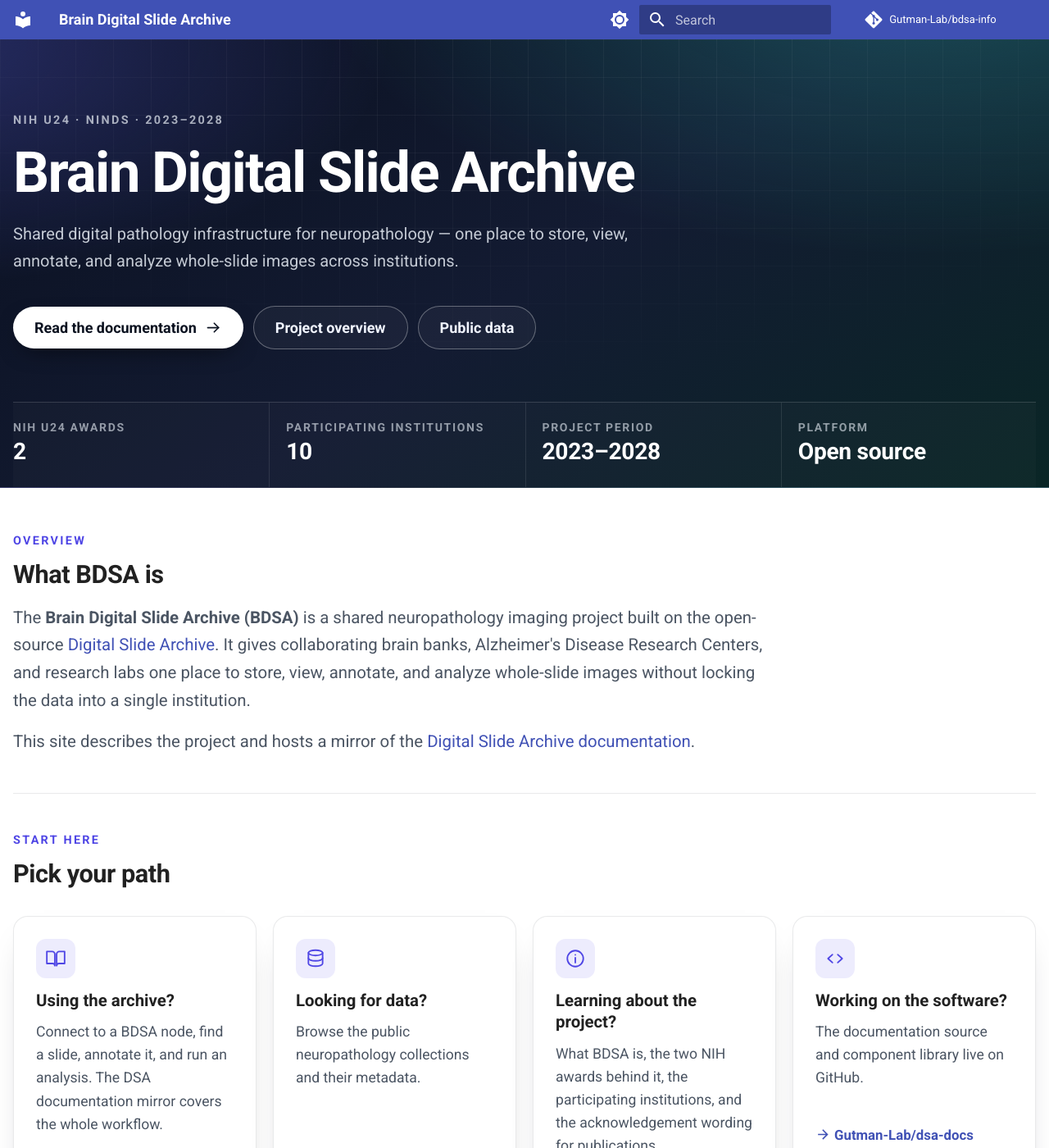
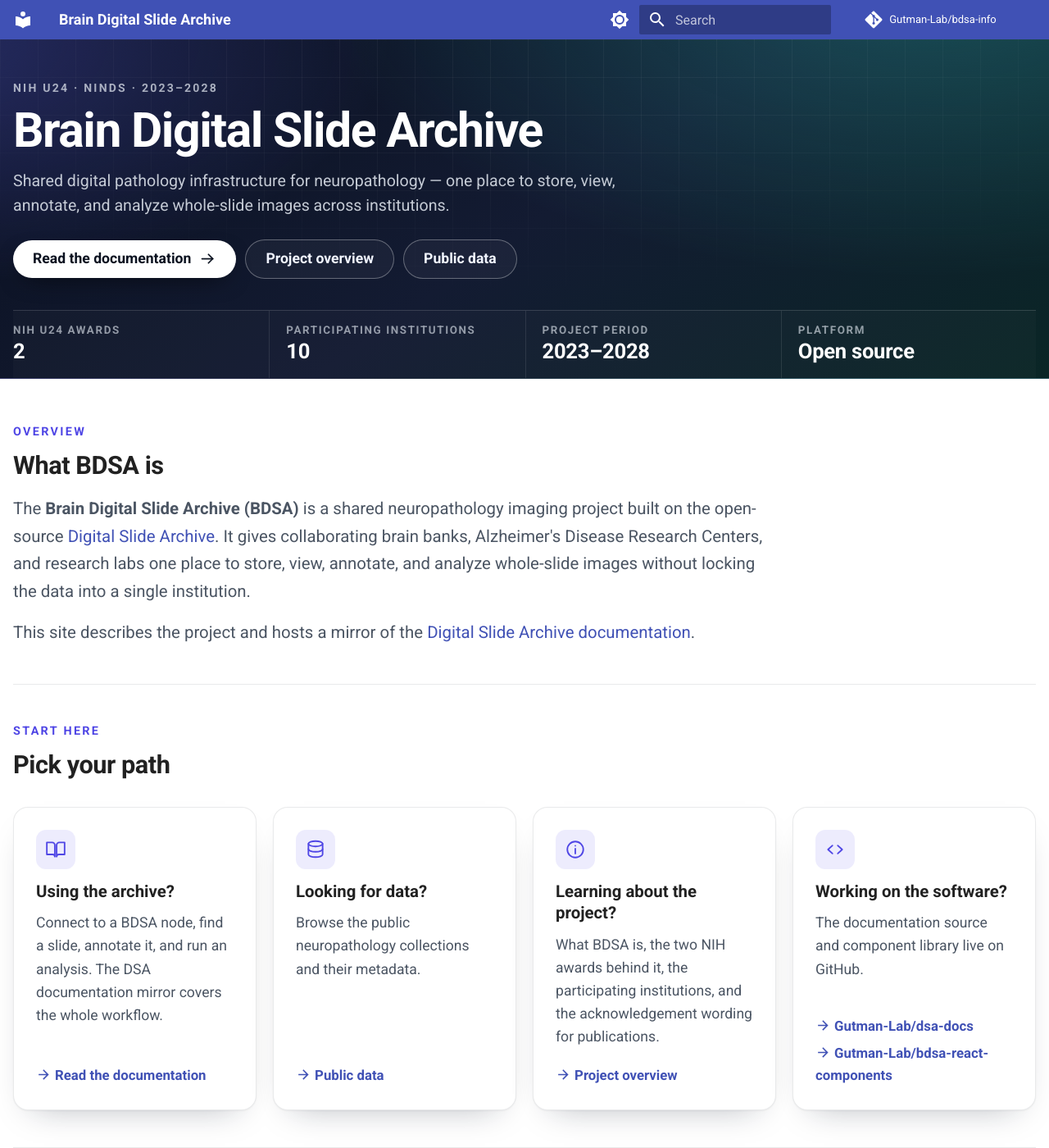
Before and after one commit to Gutman-Lab/bdsa-info, an MkDocs documentation site: the page built from docs/index.md, in a window 1280 px wide and 1400 px high. Shown: the whole window at 82% size. Built offline with MkDocs 1.6.1 and Material for MkDocs 9.7.7, drawn with Linux system fonts in a browser that asks for light colours; comment, search, counter and statistics services are not loaded; some of the changed text lies outside the part shown.

Commit message:
Tighten the landing hero and add a full site index (#1)
* Tighten the landing hero and add a full site index

* Stack the site index on narrow screens

---------

Co-authored-by: dgutman <713166+dgutman@users.noreply.github.com>

```diff
--- a/docs/index.md
+++ b/docs/index.md
@@ -182,6 +182,79 @@ template: home.html
 
 <section class="bdsa-section" markdown="1">
 
+<p class="bdsa-kicker">All sections</p>
+
+<h2>Explore the project</h2>
+
+<p class="bdsa-lead" markdown="1">Every public entry point is listed here, including pages that are not featured above. The project's working notes are still being consolidated, so a few pages remain in draft; everything that has been published so far is linked here and searchable in the [documentation](https://info.bdsa.io/docs/).</p>
+
+<p class="bdsa-lead" markdown="1">Onboarding, data-use agreements, node hardware planning, and the working project notes are handled by the team directly. Use [contact and collaboration](project.md#contact-and-collaboration) to request access.</p>
+
+<div class="bdsa-sitemap" markdown="1">
+
+<div class="bdsa-sitemap__group" markdown="1">
+
+<p class="bdsa-sitemap__title">Using the archive</p>
+
+- [Get started: what DSA is](https://info.bdsa.io/docs/get-started/what-is-dsa/)
+- [Try the public demo](https://info.bdsa.io/docs/get-started/try-the-demo/)
+- [Install a DSA node](https://info.bdsa.io/docs/get-started/install/)
+- [Upload and view a slide](https://info.bdsa.io/docs/get-started/first-slide/)
+- [Tutorials](https://info.bdsa.io/docs/tutorials/)
+- [User guide](https://info.bdsa.io/docs/user-guide/)
+- [FAQ and troubleshooting](https://info.bdsa.io/docs/troubleshooting/)
+
+</div>
+
+<div class="bdsa-sitemap__group" markdown="1">
+
+<p class="bdsa-sitemap__title">Running and extending</p>
+
+- [System overview](https://info.bdsa.io/docs/system-overview/)
+- [Administration](https://info.bdsa.io/docs/admin/)
+- [Assetstores and storage](https://info.bdsa.io/docs/admin/assetstores-and-storage/)
+- [REST API](https://info.bdsa.io/docs/reference/rest-api/)
+- [Python client](https://info.bdsa.io/docs/reference/python-client/)
+- [UI components](https://info.bdsa.io/docs/reference/bdsa-react-components/)
+- [Release notes](https://info.bdsa.io/docs/release-notes/)
+
+</div>
+
+<div class="bdsa-sitemap__group" markdown="1">
+
+<p class="bdsa-sitemap__title">Project and people</p>
+
+- [Project overview](project.md)
+- [Participating institutions](project.md#participating-institutions)
+- [Publications and project outputs](project.md#publications-and-project-outputs)
+- [Acknowledgement wording](project.md#acknowledgement-wording)
+- [Contact and collaboration](project.md#contact-and-collaboration)
+- [About the DSA project](https://info.bdsa.io/docs/about/)
+- [Success stories](https://info.bdsa.io/docs/success-stories/)
+- [Papers and publications](https://info.bdsa.io/docs/papers-publications/)
+
+</div>
+
+<div class="bdsa-sitemap__group" markdown="1">
+
+<p class="bdsa-sitemap__title">Data and contributing</p>
+
+- [Public data](https://pub-data.bdsa.io)
+- [Documentation mirror](documentation.md)
+- [Contributing](https://info.bdsa.io/docs/contributing/)
+- [Migration guide](https://info.bdsa.io/docs/migration/)
+- [bdsa-react-components](https://github.com/Gutman-Lab/bdsa-react-components)
+- [Documentation source](https://github.com/Gutman-Lab/dsa-docs)
+- [Report a documentation issue](https://github.com/Gutman-Lab/dsa-docs/issues)
+
+</div>
+
+</div>
+
+</section>
+
+<section class="bdsa-section" markdown="1">
+
 <p class="bdsa-kicker">Funding</p>
 
 <h2>Supported by the NIH</h2>
--- a/docs/stylesheets/extra.css
+++ b/docs/stylesheets/extra.css
@@ -67,12 +67,12 @@
 .bdsa-hero__inner {
   max-width: 76rem;
   margin: 0 auto;
-  padding: clamp(3rem, 7vw, 5.5rem) 0.8rem 0;
+  padding: clamp(1.9rem, 4vw, 3rem) 0.8rem 0;
 }
 
 .bdsa-hero__eyebrow {
-  margin: 0 0 1rem;
-  font-size: 0.72rem;
+  margin: 0 0 0.65rem;
+  font-size: 0.7rem;
   font-weight: 700;
   letter-spacing: 0.16em;
   text-transform: uppercase;
@@ -81,18 +81,18 @@
 
 .bdsa-hero__title {
   margin: 0;
-  font-size: clamp(2.35rem, 5.4vw, 3.9rem);
+  font-size: clamp(2.2rem, 4.6vw, 3.45rem);
   font-weight: 700;
-  line-height: 1.04;
+  line-height: 1.05;
   letter-spacing: -0.025em;
   color: #ffffff;
 }
 
 .bdsa-hero__lead {
   max-width: 38rem;
-  margin: 1.15rem 0 0;
-  font-size: clamp(1rem, 1.5vw, 1.2rem);
-  line-height: 1.65;
+  margin: 0.8rem 0 0;
+  font-size: clamp(0.98rem, 1.3vw, 1.1rem);
+  line-height: 1.55;
   color: rgba(226, 232, 240, 0.86);
 }
 
@@ -100,17 +100,17 @@
   display: flex;
   flex-wrap: wrap;
   align-items: center;
-  gap: 0.6rem;
-  margin-top: 1.9rem;
+  gap: 0.55rem;
+  margin-top: 1.25rem;
 }
 
 .bdsa-btn {
   display: inline-flex;
   align-items: center;
   gap: 0.5rem;
-  padding: 0.72rem 1.3rem;
+  padding: 0.62rem 1.2rem;
   border-radius: 999px;
-  font-size: 0.9rem;
+  font-size: 0.88rem;
   font-weight: 600;
   line-height: 1.2;
   text-decoration: none;
@@ -167,13 +167,13 @@
   display: grid;
   grid-template-columns: repeat(2, minmax(0, 1fr));
   gap: 1px;
-  margin: clamp(2.5rem, 5vw, 3.75rem) 0 0;
+  margin: clamp(1.4rem, 3vw, 2rem) 0 0;
   border-top: 1px solid rgba(255, 255, 255, 0.14);
   background: rgba(255, 255, 255, 0.02);
 }
 
 .bdsa-stat {
-  padding: 1.1rem 1rem 1.35rem;
+  padding: 0.8rem 1rem 0.9rem;
   border-left: 1px solid rgba(255, 255, 255, 0.1);
   text-align: left;
 }
@@ -201,7 +201,7 @@
 }
 
 .bdsa-stat dt {
-  font-size: 0.7rem;
+  font-size: 0.67rem;
   font-weight: 600;
   letter-spacing: 0.12em;
   text-transform: uppercase;
@@ -209,8 +209,8 @@
 }
 
 .bdsa-stat dd {
-  margin: 0.25rem 0 0;
-  font-size: clamp(1.3rem, 2.2vw, 1.65rem);
+  margin: 0.15rem 0 0;
+  font-size: clamp(1.25rem, 2vw, 1.5rem);
   font-weight: 700;
   letter-spacing: -0.01em;
   color: #ffffff;
@@ -460,6 +460,67 @@
   font-weight: 600;
 }
 
+/* --------------------------------------------------------------- sitemap */
+
+.bdsa-sitemap {
+  display: grid;
+  grid-template-columns: 1fr;
+  gap: 1.5rem 2rem;
+  margin-top: 1.4rem;
+}
+
+@media screen and (min-width: 40em) {
+  .bdsa-sitemap {
+    grid-template-columns: repeat(2, minmax(0, 1fr));
+  }
+}
+
+@media screen and (min-width: 60em) {
+  .bdsa-sitemap {
+    grid-template-columns: repeat(4, minmax(0, 1fr));
+  }
+}
+
+.bdsa-sitemap__group {
+  min-width: 0;
+}
+
+.bdsa-sitemap__title {
+  margin: 0 0 0.55rem;
+  font-size: 0.7rem;
+  font-weight: 700;
+  letter-spacing: 0.12em;
+  text-transform: uppercase;
+  color: var(--bdsa-muted);
+}
+
+.md-typeset .bdsa-home .bdsa-sitemap ul,
+.md-typeset .bdsa-home .bdsa-sitemap li {
+  margin: 0;
+  padding: 0;
+  list-style: none;
+}
+
+.bdsa-sitemap ul {
+  display: flex;
+  flex-direction: column;
+  gap: 0.35rem;
+}
+
+.bdsa-sitemap a {
+  font-size: 0.86rem;
+  font-weight: 500;
+  line-height: 1.45;
+  text-decoration: none;
+  color: var(--md-default-fg-color);
+}
+
+.bdsa-sitemap a:hover,
+.bdsa-sitemap a:focus-visible {
+  color: var(--bdsa-accent);
+  text-decoration: underline;
+}
+
 /* --------------------------------------------------------------- funding */
 
 .bdsa-funding {
@@ -495,7 +556,7 @@
   }
 
   .bdsa-stat {
-    padding: 0.9rem 0.75rem 1.1rem;
+    padding: 0.75rem 0.75rem 0.85rem;
   }
 
   .bdsa-panel {
```
